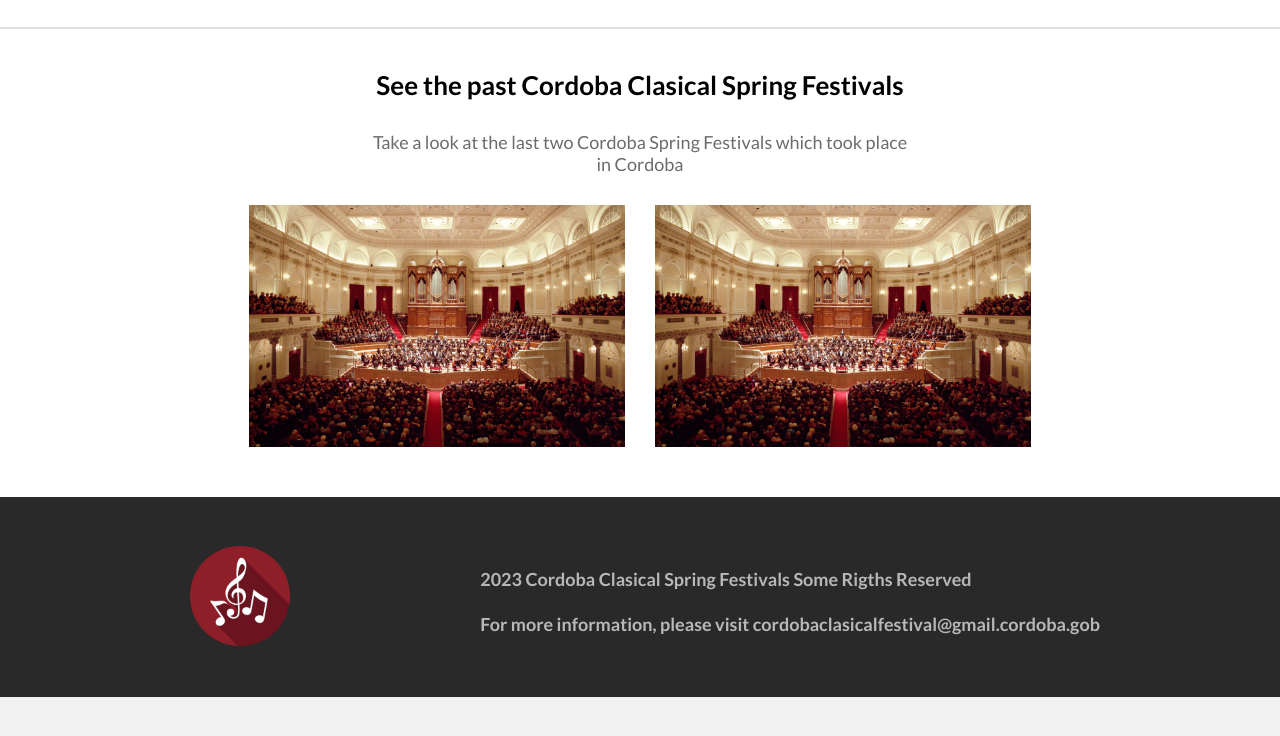
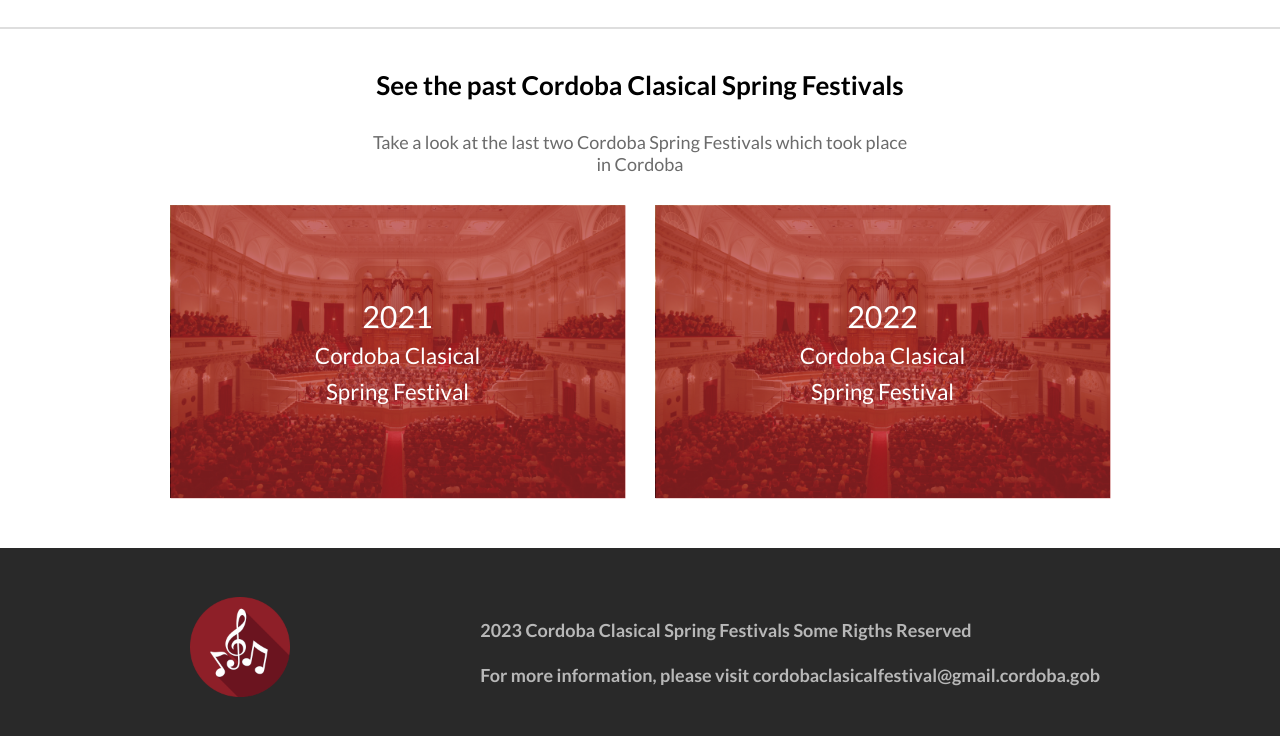
Before and after one commit to IsmaelMastronardi/Capstone1, a website: page about.html in a window 1280 px wide. Shown: the part 1188-1924 px from the top of the page. Before the commit the page ends 1885 px from the top, so only its background shows below. Drawn offline with Linux system fonts and the light colour scheme.

Commit message:
add red background to past concert images

```diff
--- a/about.html
+++ b/about.html
@@ -77,8 +77,16 @@
       <p class="pastConcertDescription">Take a look at the last two Cordoba Spring Festivals which took place <br/>
       in Cordoba</p>
       <div class="pastConcertsDiv">
-        <img  class="pastConcertsImg" src="./assets/pastConcerts/pastConcertC.jpg">
-        <img  class="pastConcertsImg" src="./assets/pastConcerts/pastConcertC.jpg">
+        <div class="concertContainer">
+          <div class="redBackground"></div>
+          <img  class="pastConcertsImg" src="./assets/pastConcerts/pastConcertC.jpg">
+          <div class="concertText">2021 <br/><span class="concertTextResize">Cordoba Clasical Spring Festival</span></div>
+        </div>
+        <div class="concertContainer">
+          <div class="redBackground"></div>
+          <img  class="pastConcertsImg" src="./assets/pastConcerts/pastConcertC.jpg">
+          <div class="concertText">2022 <br/><span class="concertTextResize">Cordoba Clasical Spring Festival</span></div>
+        </div>
       </div>
     </section>
   </main>
--- a/styles/navbar.css
+++ b/styles/navbar.css
@@ -8,6 +8,7 @@
   display: flex;
   flex-direction: row;
   justify-content: space-evenly;
+  z-index: 8;
 }
 
 .hambugerMenu {
--- a/styles/pastConecerts.css
+++ b/styles/pastConecerts.css
@@ -28,9 +28,45 @@
   gap: 30px;
 }
 
+.concertContainer2,
+.concertContainer {
+  position: relative;
+  width: 80%;
+  height: auto;
+  max-width: 455px;
+}
+
 .pastConcertsImg {
-  width: 80%;
-  max-width: 455px;
+  width: 100%;
+  height: 100%;
+  z-index: -1;
+  object-fit: fill;
+  display: block;
+}
+
+.concertText {
+  position: absolute;
+  top: 50%;
+  left: 50%;
+  transform: translate(-50%, -50%);
+  font-size: calc(24px + 0.5vw);
+  color: white;
+  z-index: 3;
+}
+
+.redBackground {
+  position: absolute;
+  top: 50%;
+  left: 50%;
+  transform: translate(-50%, -50%);
+  background-color: rgba(172, 40, 40, 0.685);
+  width: 100%;
+  height: 100%;
+  z-index: 2;
+}
+
+.concertTextResize {
+  font-size: calc(16px + 0.5vw);
 }
 
 @media only screen and (min-width: 768px) {
@@ -40,8 +76,12 @@
     gap: 30px;
   }
 
-  .pastConcertsImg {
+  .cocnertContainer {
     width: 40%;
     max-width: 455px;
   }
+
+  .pastConcertsImg {
+
+  }
 }
```
Also changed, not shown: index.html (+0 -1 lines).
